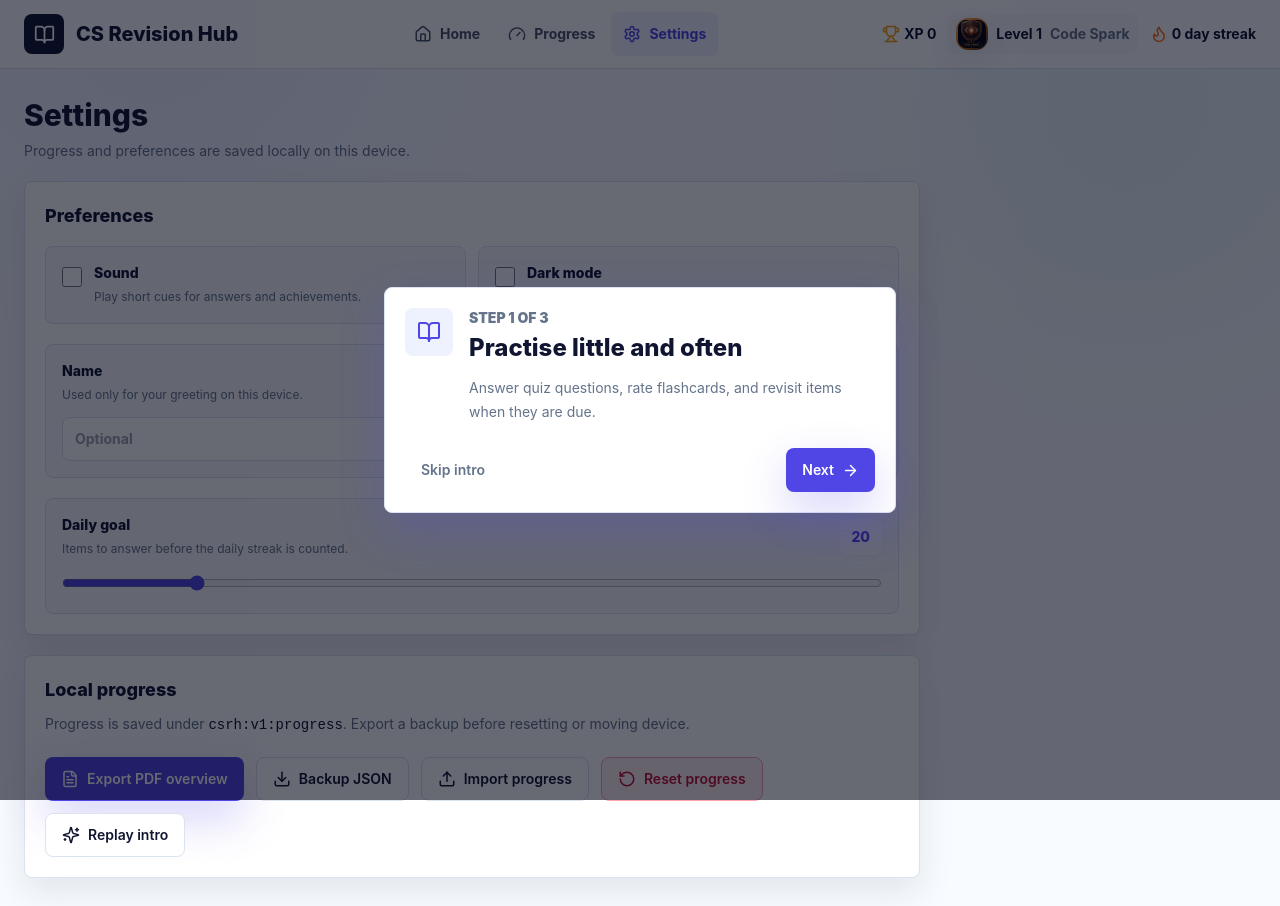
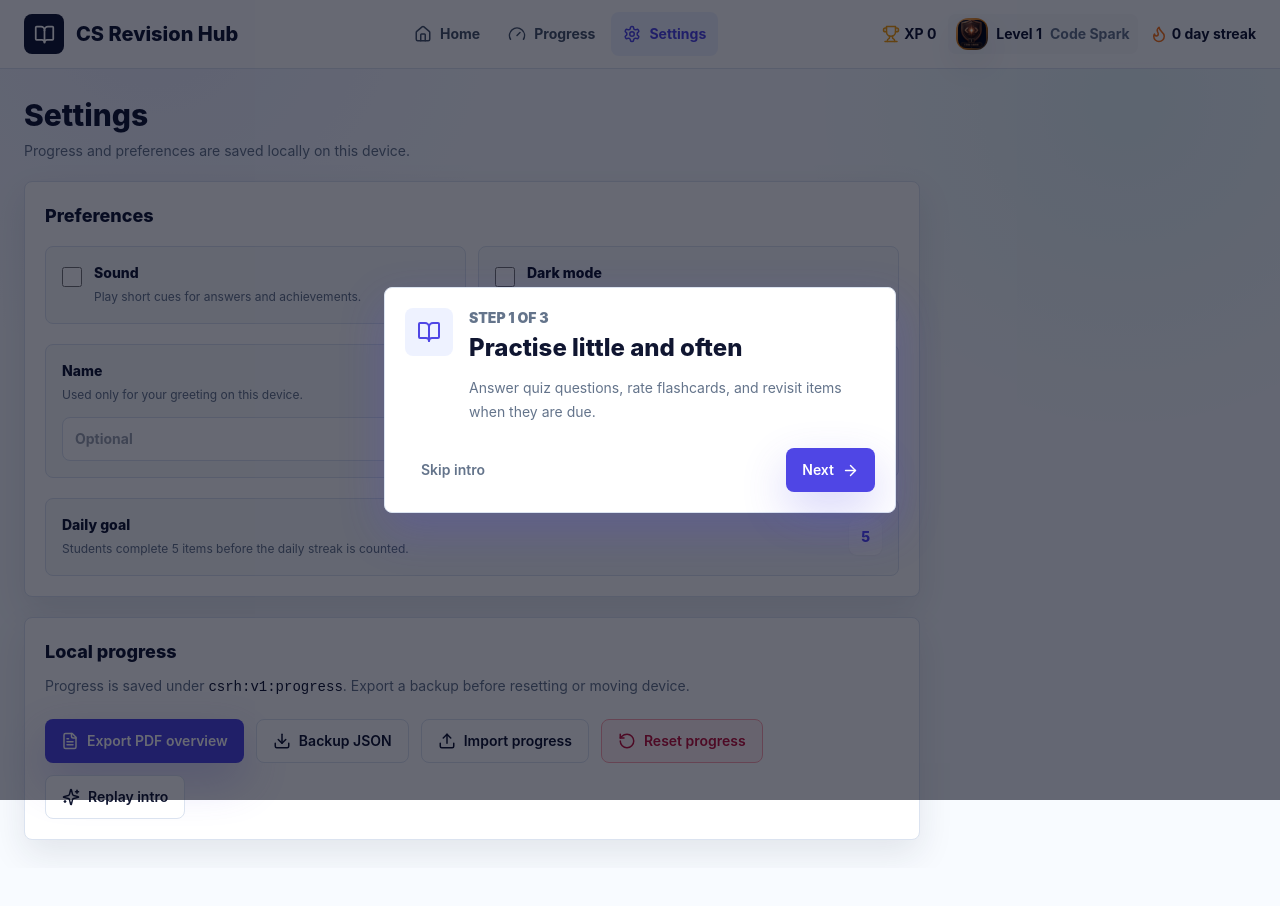
Before and after one commit to ahsan753/cs-revision-hub, a React (Vite) app: page /settings in a window 1280 px wide. After the commit the page ends 868 px from the top, so only its background shows below. Built offline with nearby package versions, Linux system fonts and the light colour scheme.

Commit message:
Fix daily goal and rank card dark mode

```diff
--- a/src/components/ui/RankEmblem.tsx
+++ b/src/components/ui/RankEmblem.tsx
@@ -25,35 +25,35 @@ const tierStyles: Record<
     ring: "from-orange-300 via-amber-600 to-stone-800",
     chip: "bg-orange-100 text-orange-800",
     progress: "bg-orange-500",
-    surface: "from-orange-50 via-white to-stone-50",
+    surface: "rank-card-surface-bronze",
   },
   silver: {
     label: "Silver Tier",
     ring: "from-slate-100 via-slate-400 to-slate-800",
     chip: "bg-slate-100 text-slate-700",
     progress: "bg-slate-500",
-    surface: "from-slate-50 via-white to-blue-50",
+    surface: "rank-card-surface-silver",
   },
   gold: {
     label: "Gold Tier",
     ring: "from-yellow-200 via-amber-400 to-yellow-700",
     chip: "bg-amber-100 text-amber-800",
     progress: "bg-amber-400",
-    surface: "from-amber-50 via-white to-yellow-50",
+    surface: "rank-card-surface-gold",
   },
   platinum: {
     label: "Platinum Tier",
     ring: "from-cyan-200 via-violet-300 to-indigo-700",
     chip: "bg-cyan-100 text-cyan-800",
     progress: "bg-cyan-500",
-    surface: "from-cyan-50 via-white to-violet-50",
+    surface: "rank-card-surface-platinum",
   },
   prestige: {
     label: "Prestige Tier",
     ring: "from-fuchsia-300 via-indigo-400 to-amber-300",
     chip: "bg-violet-100 text-violet-800",
     progress: "bg-violet-500",
-    surface: "from-violet-50 via-white to-amber-50",
+    surface: "rank-card-surface-prestige",
   },
 };
 
@@ -141,7 +141,7 @@ export function LevelRankCard({
 
   return (
     <div
-      className={`bg-gradient-to-br ${tier.surface} ${
+      className={`${tier.surface} ${
         variant === "card"
           ? "rounded-lg border border-line p-5 shadow-soft"
           : "rounded-lg p-4"
--- a/src/pages/SettingsPage.tsx
+++ b/src/pages/SettingsPage.tsx
@@ -7,6 +7,7 @@ import { getUnitMastery } from "../store/mastery";
 import { STORAGE_KEY } from "../store/storage";
 import type { ItemProgress, ProgressSnapshot } from "../store/progressStore";
 import {
+  fixedDailyGoal,
   getItemAccuracyPercent,
   maxNameLength,
   useProgressStore,
@@ -18,7 +19,6 @@ export function SettingsPage() {
   const snapshot = useProgressStore();
   const resetProgress = useProgressStore((state) => state.resetProgress);
   const updateSettings = useProgressStore((state) => state.updateSettings);
-  const setDailyGoal = useProgressStore((state) => state.setDailyGoal);
   const setName = useProgressStore((state) => state.setName);
   const importProgress = useProgressStore((state) => state.importProgress);
 
@@ -112,29 +112,19 @@ export function SettingsPage() {
           />
         </label>
 
-        <label className="mt-5 block rounded-lg border border-line bg-slate-50 p-4">
+        <div className="mt-5 rounded-lg border border-line bg-slate-50 p-4">
           <span className="flex items-center justify-between gap-4">
             <span>
               <span className="block text-sm font-extrabold">Daily goal</span>
               <span className="mt-1 block text-xs leading-5 text-muted">
-                Items to answer before the daily streak is counted.
+                Students complete 5 items before the daily streak is counted.
               </span>
             </span>
             <span className="shrink-0 rounded-lg bg-white px-3 py-2 text-sm font-extrabold text-primary shadow-sm">
-              {snapshot.dailyGoal}
+              {fixedDailyGoal}
             </span>
           </span>
-          <input
-            className="mt-4 w-full accent-indigo-600"
-            type="range"
-            min="5"
-            max="100"
-            step="5"
-            value={snapshot.dailyGoal}
-            onChange={(event) => setDailyGoal(Number(event.target.value))}
-            aria-label="Daily goal items"
-          />
-        </label>
+        </div>
       </section>
 
       <section className="rounded-lg border border-line bg-white p-5 shadow-soft">
--- a/src/store/progressStore.ts
+++ b/src/store/progressStore.ts
@@ -84,7 +84,6 @@ interface ProgressActions {
   recordAnswer: (result: ActivityResult, difficulty?: 1 | 2 | 3) => number;
   recordDailyTaskCompletion: (taskId: string) => void;
   refreshDailyProgress: () => void;
-  setDailyGoal: (goal: number) => void;
   setName: (name: string) => void;
   updateSettings: (settings: Partial<ProgressSnapshot["settings"]>) => void;
   importProgress: (snapshot: unknown) => boolean;
@@ -97,6 +96,7 @@ export type ProgressState = ProgressSnapshot &
     celebrations: CelebrationEvent[];
   };
 
+export const fixedDailyGoal = 5;
 const dayMs = 24 * 60 * 60 * 1000;
 export const maxNameLength = 30;
 const maxHistoryEntries = 500;
@@ -131,11 +131,7 @@ export function getXpForAnswer(
   timestamp = Date.now(),
 ) {
   if (!result.correct || result.activity === "flashcards") return 0;
-  if (
-    previous &&
-    previous.correctCount >= 2 &&
-    previous.nextDue > timestamp
-  ) {
+  if (previous && previous.correctCount >= 2 && previous.nextDue > timestamp) {
     return 0;
   }
   return 10 * difficulty;
@@ -148,7 +144,7 @@ function freshProgress(): ProgressSnapshot {
     xp: 0,
     level: 1,
     streak: 0,
-    dailyGoal: 20,
+    dailyGoal: fixedDailyGoal,
     dailyProgress: {
       date: todayKey(),
       answered: 0,
@@ -317,12 +313,16 @@ function normaliseSnapshot(
     xp: boundedInteger(snapshot.xp, 0, Number.MAX_SAFE_INTEGER),
     level: 1,
     streak: boundedInteger(snapshot.streak, 0, 3650),
-    dailyGoal: boundedInteger(snapshot.dailyGoal, 5, 100),
+    dailyGoal: fixedDailyGoal,
     dailyProgress: {
       ...base.dailyProgress,
       ...snapshot.dailyProgress,
       answered: boundedInteger(snapshot.dailyProgress?.answered, 0, 1000),
-      xp: boundedInteger(snapshot.dailyProgress?.xp, 0, Number.MAX_SAFE_INTEGER),
+      xp: boundedInteger(
+        snapshot.dailyProgress?.xp,
+        0,
+        Number.MAX_SAFE_INTEGER,
+      ),
       completed: Boolean(snapshot.dailyProgress?.completed),
       completedTasks: Array.isArray(snapshot.dailyProgress?.completedTasks)
         ? snapshot.dailyProgress.completedTasks.filter(
@@ -363,7 +363,7 @@ function toProgressSnapshot(state: ProgressState): ProgressSnapshot {
     xp: state.xp,
     level: state.level,
     streak: state.streak,
-    dailyGoal: state.dailyGoal,
+    dailyGoal: fixedDailyGoal,
     dailyProgress: state.dailyProgress,
     unlockedBadges: state.unlockedBadges,
     settings: state.settings,
@@ -398,9 +398,9 @@ function nextItemProgress(
   const currentBox = previous?.leitnerBox ?? 1;
   const protectedPrematureMiss = Boolean(
     !result.correct &&
-      previous &&
-      previous.correctCount >= 2 &&
-      previous.nextDue > result.timestamp,
+    previous &&
+    previous.correctCount >= 2 &&
+    previous.nextDue > result.timestamp,
   );
   const leitnerBox = result.correct
     ? Math.min(5, currentBox + 1)
@@ -719,7 +719,7 @@ export const useProgressStore = create<ProgressState>((set, get) => {
         awardedXp = gainedXp;
         const answered = daily.answered + 1;
         const xp = state.xp + gainedXp;
-        const completedNow = isDailyGoalComplete(answered, state.dailyGoal);
+        const completedNow = isDailyGoalComplete(answered, fixedDailyGoal);
         const dailyGoalCompletedByAnswer = !daily.completed && completedNow;
         const streak = dailyGoalCompletedByAnswer
           ? state.streak + 1
@@ -730,7 +730,7 @@ export const useProgressStore = create<ProgressState>((set, get) => {
           xp,
           level: levelFromXp(xp),
           streak,
-          dailyGoal: state.dailyGoal,
+          dailyGoal: fixedDailyGoal,
           dailyProgress: {
             date: daily.date,
             answered,
@@ -803,24 +803,6 @@ export const useProgressStore = create<ProgressState>((set, get) => {
         };
       });
     },
-    setDailyGoal: (goal) => {
-      set((state) => {
-        const daily = currentDailyProgress(state.dailyProgress);
-        const dailyGoal = Math.min(100, Math.max(5, Math.round(goal)));
-        return {
-          ...persist({
-            ...toProgressSnapshot(state),
-            streak: state.streak,
-            dailyGoal,
-            dailyProgress: {
-              ...daily,
-              completed: daily.completed,
-            },
-          }),
-          celebrations: state.celebrations,
-        };
-      });
-    },
     setName: (name) => {
       set((state) => {
         const trimmed = name.trim().slice(0, maxNameLength);
--- a/src/styles/index.css
+++ b/src/styles/index.css
@@ -259,6 +259,46 @@ a {
   ) !important;
 }
 
+.rank-card-surface-bronze {
+  background-image: linear-gradient(to bottom right, #fff7ed, #ffffff, #fafaf9);
+}
+
+.rank-card-surface-silver {
+  background-image: linear-gradient(to bottom right, #f8fafc, #ffffff, #eff6ff);
+}
+
+.rank-card-surface-gold {
+  background-image: linear-gradient(to bottom right, #fffbeb, #ffffff, #fefce8);
+}
+
+.rank-card-surface-platinum {
+  background-image: linear-gradient(to bottom right, #ecfeff, #ffffff, #f5f3ff);
+}
+
+.rank-card-surface-prestige {
+  background-image: linear-gradient(to bottom right, #f5f3ff, #ffffff, #fffbeb);
+}
+
+.dark .rank-card-surface-bronze {
+  background-image: linear-gradient(to bottom right, #431407, #111827, #1c1917);
+}
+
+.dark .rank-card-surface-silver {
+  background-image: linear-gradient(to bottom right, #1e293b, #111827, #172554);
+}
+
+.dark .rank-card-surface-gold {
+  background-image: linear-gradient(to bottom right, #451a03, #111827, #422006);
+}
+
+.dark .rank-card-surface-platinum {
+  background-image: linear-gradient(to bottom right, #164e63, #111827, #312e81);
+}
+
+.dark .rank-card-surface-prestige {
+  background-image: linear-gradient(to bottom right, #3b0764, #111827, #451a03);
+}
+
 .dark input,
 .dark textarea {
   background-color: #0f172a;
```
Also changed, not shown: 1 other file (tests, documents, lock files or other folders).
